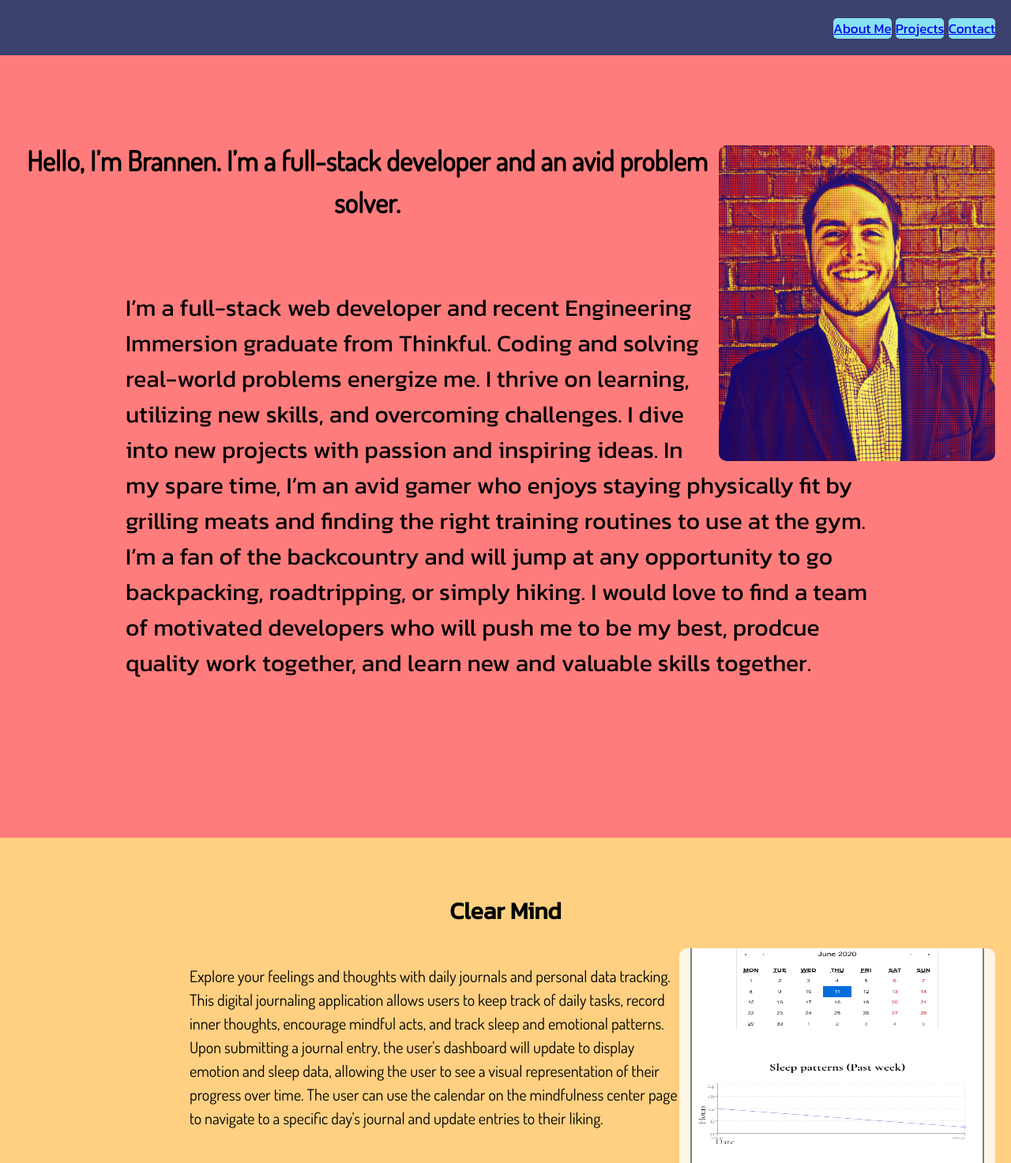
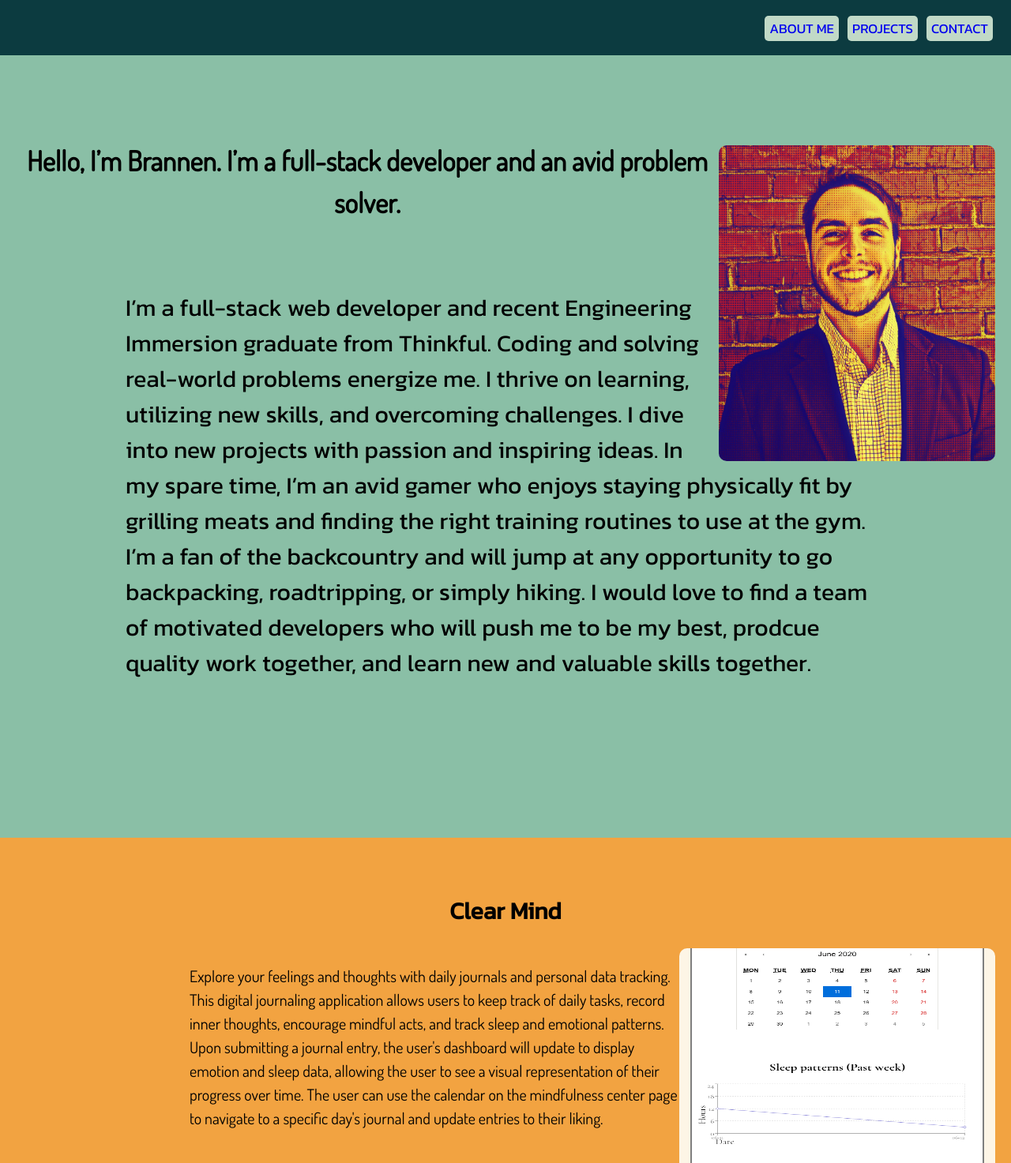
Before and after one commit to thinkful-ei-macaw/portfolio-brannen, a plain HTML site: page index.html in a window 1280 px wide. Shown: the top 1473 px of the page at 79% size. Drawn offline with nearby package versions, Linux system fonts and the light colour scheme.

Commit message:
updated css

```diff
--- a/index.css
+++ b/index.css
@@ -3,7 +3,7 @@
   }
 
 html {
-    background-color: #ff7c7c;
+    background-color: #8abfa6;
 }
 body {
     display:flex;
@@ -19,7 +19,7 @@ body {
 .tech {
   display: flex;
   flex-direction: row;
-  margin-left: 25%;
+  justify-content: space-evenly;
 }
 
 
@@ -27,7 +27,7 @@ body {
 nav,
 footer {
     padding: 1% 0;
-    background-color: #3c416e;
+    background-color: #0c3b40;
     color: #ffd082;
   }
 
@@ -63,12 +63,12 @@ header {
 section {
     min-height: 200px;
     padding:20px;
-    background-color: #ffd082;
+    background-color: #f2a341;
     font-family: 'Kanit'
   }
 
 section:nth-child(even) {
-    background-color: #00a8cc;
+    background-color: #c1d9c7;
   }
 
 .live, .repo {
@@ -120,13 +120,26 @@ h2 {
 }
 
 .aboutme, .Projects, .Contact {
+  text-decoration: none;
   border: none;
+  margin: 3px;
       border-radius: 5px;
       font-size: 17px;
+      padding: 3px 6px;
       font-family: 'Kanit';
-      background-color: #88e1f2;
+      background-color: #c1d9c7;
 }
 
+@media (max-width: 375px) {
+  nav {
+    text-align: center;
+  }
+  .tech {
+    margin: 0;
+  }
+
+
+}
 @media (min-width: 768px) {
     header {
       grid-template-columns: 375px 370px;
@@ -202,6 +215,7 @@ h2 {
 
     .app-description {
         width: 1000px;
+        padding-right: 25px;
         margin-left: 200px;
     }
 
--- a/index.html
+++ b/index.html
@@ -1,7 +1,7 @@
 <!DOCTYPE html>
 <html lang="en">
   <head>
-    <title>HTML wireframe</title>
+    <title>Brannen Petit's Portfolio</title>
     <meta name="viewport" content="width=device-width, initial-scale=1" />
     <link
       rel="stylesheet"
@@ -20,9 +20,9 @@
   </head>
   <body>
     <nav role="navigation">
-      <a class="aboutme" href="#fragment-1">About Me</a>
-      <a class="Projects" href="#fragment-2">Projects</a>
-      <a class="Contact" href="#fragment-3">Contact</a>
+      <a class="aboutme" href="#fragment-1">ABOUT ME</a>
+      <a class="Projects" href="#fragment-2">PROJECTS</a>
+      <a class="Contact" href="#fragment-3">CONTACT</a>
     </nav>
     <main role="main">
       <header id="fragment-1" role="banner">
@@ -72,6 +72,7 @@
           </p>
           <h3>
             Tech Used:
+          </h3>
           <img src="images\iconfinder_HTML_Logo_65687.png" alt="html5 logo" />
           <img
             class="css"
@@ -93,7 +94,7 @@
             class="postgres"
             alt="postgres"
           />
-          </h3>
+
           <div class="tech">
             <p>
               Live:
@@ -129,15 +130,17 @@
           alt="picture showing the NuutrEd app in action"
           class="app-image"
         />
+        <div class="apps">
           <p class="app-description">
             This application helps users get a better understanding of how many
-          calories they should be eating in a day based upon basic biometric and
-          activity informaiton. This app provides mutliple charts set to
+            calories they should be eating in a day based upon basic biometric
+            and activity informaiton. This app provides mutliple charts set to
             different performance goals with corresponding caloric expenditures,
             as well as allows users to track their weight using a wieght graph.
           </p>
           <h3>
             Tech Used:
+          </h3>
           <img src="images\iconfinder_HTML_Logo_65687.png" alt="html5 logo" />
           <img
             class="css"
@@ -159,7 +162,7 @@
             class="postgres"
             alt="postgres"
           />
-        </h3>
+
           <div class="tech">
             <p>
               Live:
@@ -186,6 +189,7 @@
               >
             </p>
           </div>
+        </div>
       </section>
 
       <section>
@@ -195,16 +199,19 @@
           alt="picture showing the language app in action"
           class="app-image"
         />
+        <div class="apps">
           <p class="app-description">
             This is a spanish translator app, that has been produced utilizing a
-          linked list data structure, and a specific algorithm mentioned above.
-          The user will see the words you get wrong more often to get more
-          practice with more difficult words. The user can see their current
-          total score, how many times they have gotten a word wrong and right.
-          As well as a nice message congratulating the user for right answers.
+            linked list data structure, and a specific algorithm mentioned
+            above. The user will see the words you get wrong more often to get
+            more practice with more difficult words. The user can see their
+            current total score, how many times they have gotten a word wrong
+            and right. As well as a nice message congratulating the user for
+            right answers.
           </p>
           <h3>
             Tech Used:
+          </h3>
           <img src="images\iconfinder_HTML_Logo_65687.png" alt="html5 logo" />
           <img
             class="css"
@@ -226,7 +233,7 @@
             class="postgres"
             alt="postgres"
           />
-        </h3>
+
           <div class="tech">
             <p>
               Live:
@@ -256,6 +263,7 @@
               >
             </p>
           </div>
+        </div>
       </section>
     </main>
     <footer id="fragment-3" class="content-info">
```
Lines whose indentation alone changed are shown as unchanged.
